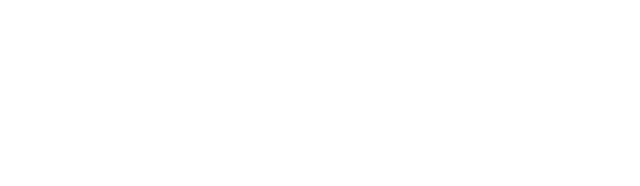
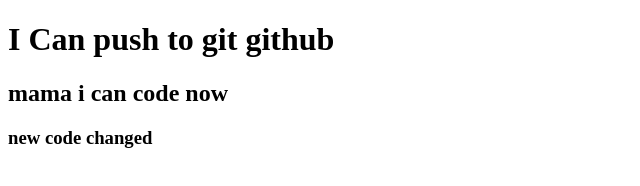
Before and after one commit to ASHRAFHOSSAINZIDU/my-second-repo, a plain HTML site: page index.html in a window 1280 px wide. Shown: the whole page, without its empty margins (0-640 px from the left). Drawn offline with Linux system fonts and the light colour scheme.

Commit message:
added header

```diff
--- a/index.html
+++ b/index.html
@@ -7,6 +7,8 @@
     <title>my second github repo</title>
 </head>
 <body>
-
+    <h1>I Can push to git github</h1>
+    <h2>mama i can code now</h2>
+    <h3>new code changed</h3>
 </body>
 </html>
```
